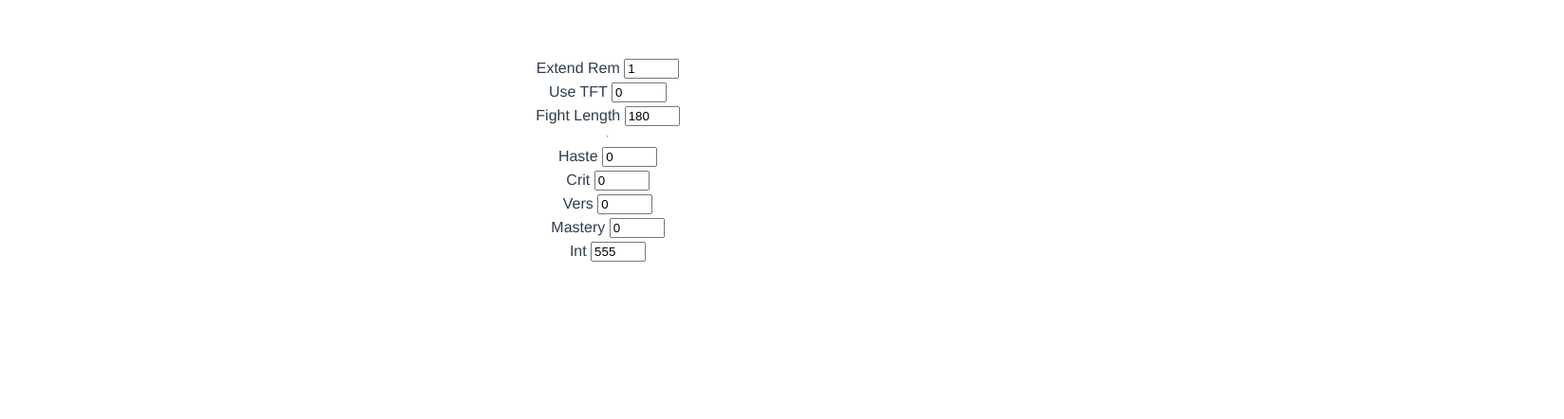
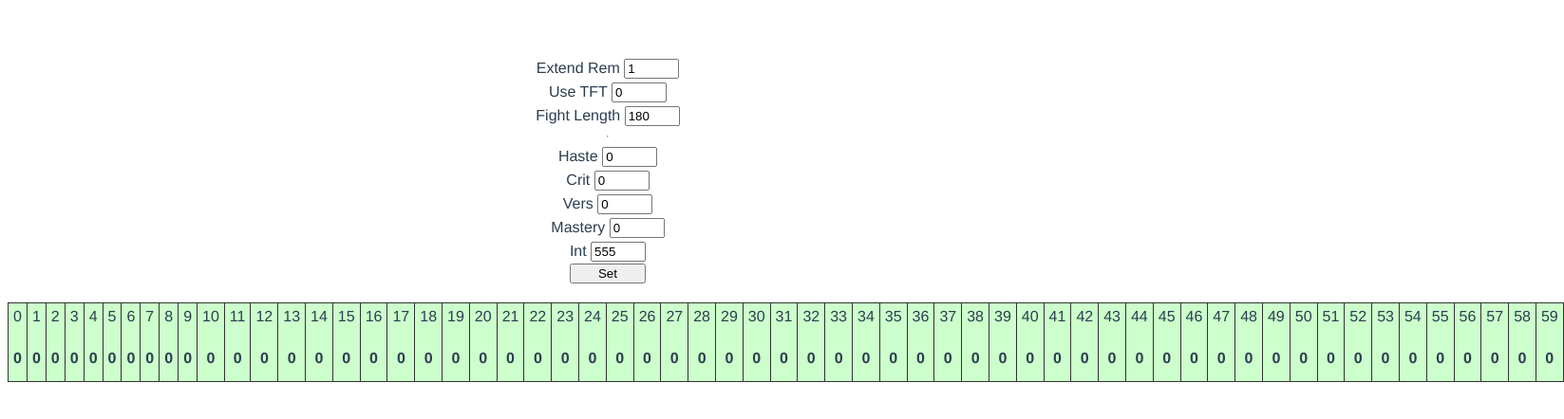
Before and after one commit to emptyloominaty/RemSim, a Vue app: page / in a window 1280 px wide. Shown: the top 442 px of the page at 95% size, 1647 px wide, since content can reach past the window. Built offline with nearby package versions, Linux system fonts and the light colour scheme.

Commit message:
added timeline"

```diff
--- a/src/components/Settings.vue
+++ b/src/components/Settings.vue
@@ -1,6 +1,6 @@
 <template>
     <section>
-        <form>
+        <form v-on:submit.prevent="saveNewDataToStore()">
             <div>
                 <label>Extend Rem </label>
                 <input type="number" v-model="extendRem" >
@@ -34,6 +34,7 @@
             <label>Int </label>
             <input type="number" v-model="statInt">
             </div>
+            <button>Set</button>
         </form>
     </section>
 </template>
@@ -56,7 +57,12 @@
             }
         },
         methods: {
-
+            saveNewDataToStore() {
+                let data = {"extendRem":this.extendRem,"tftUse":this.tftUse,"fightLength":this.fightLength,
+                    "statHaste":this.statHaste,"statCrit":this.statCrit,"statVers":this.statVers,
+                    "statMastery":this.statMastery, "statInt":this.statInt }
+                this.$store.commit('setData',data)
+            }
         }
     }
 </script>
@@ -66,11 +72,16 @@
         display:flex;
         flex-wrap: nowrap;
         flex-direction:column;
+        align-items: center;
+        width:500px;
+        margin: 0 auto;
     }
     form div {
         padding:2px;
     }
-
+    form button {
+        width:80px;
+    }
     input {
         width: 50px;
     }
--- a/src/components/Timeline.vue
+++ b/src/components/Timeline.vue
@@ -1,15 +1,73 @@
 <template>
     <section>
-
+        <div class="remDiv" v-for="item in time" :key="item.id" v-bind:class="{lessthan3rems : item.rems<3, rems3: item.rems===3, rems4: item.rems===4, rems5: item.rems===5, morethan5rems: item.rems>5}" >
+          {{ item.time }}
+          <p>  <b>{{ item.rems }}</b> </p>
+        </div>
     </section>
 </template>
 
 <script>
     export default {
-        name: "Timeline"
+        name: "Timeline",
+        data() {
+            return {
+                time: this.generateTimeline(this.$store.state.remSetting)
+            }
+        },
+        methods: {
+            generateTimeline(set) {
+                let timeline = []
+
+                for (let i=0; i<set.fightLength; i++) {
+                    let time1 = i
+                    let rems = 0
+
+
+                   timeline[i] = {id:i,time:time1,rems:rems}
+
+
+                }
+                return timeline
+            }
+        },
+        watch: {
+            '$store.state.remSetting': function () {
+                this.generateTimeline(this.$store.state.remSetting)
+            }
+        }
     }
 </script>
 
 <style scoped>
-
+    section {
+        display:flex;
+        justify-content: flex-start;
+        margin-top:20px;
+    }
+    p {
+        padding-top: 10px;
+        margin-bottom: 10px;
+    }
+    .remDiv {
+        width:30px;
+        padding: 5px;
+        margin-right:-1px;
+        border: 1px solid #333;
+    }
+    .lessthan3rems {
+        background-color: #ccffcc ;
+    }
+    .rems3 {
+        background-color: #66ff66 ;
+     }
+    .rems4 {
+        background-color: #00cb3d;
+    }
+    .rems5 {
+        background-color: #00b43c;
+    }
+    .morethan5rems {
+        background-color: #009133;
+    }
 </style>
--- a/src/store/index.js
+++ b/src/store/index.js
@@ -6,8 +6,14 @@ Vue.use(Vuex)
 export default new Vuex.Store({
     state: {
         testState: 555,
+        remSetting: {extendRem:1, tftUse:0, fightLength:60,
+            statHaste:0, statCrit:0, statVers:0,
+            statMastery:0, statInt:0 }
     },
     mutations: {
+        setData(state, newData) {
+            state.remSetting = newData
+        },
     },
     actions: {
     },
```
